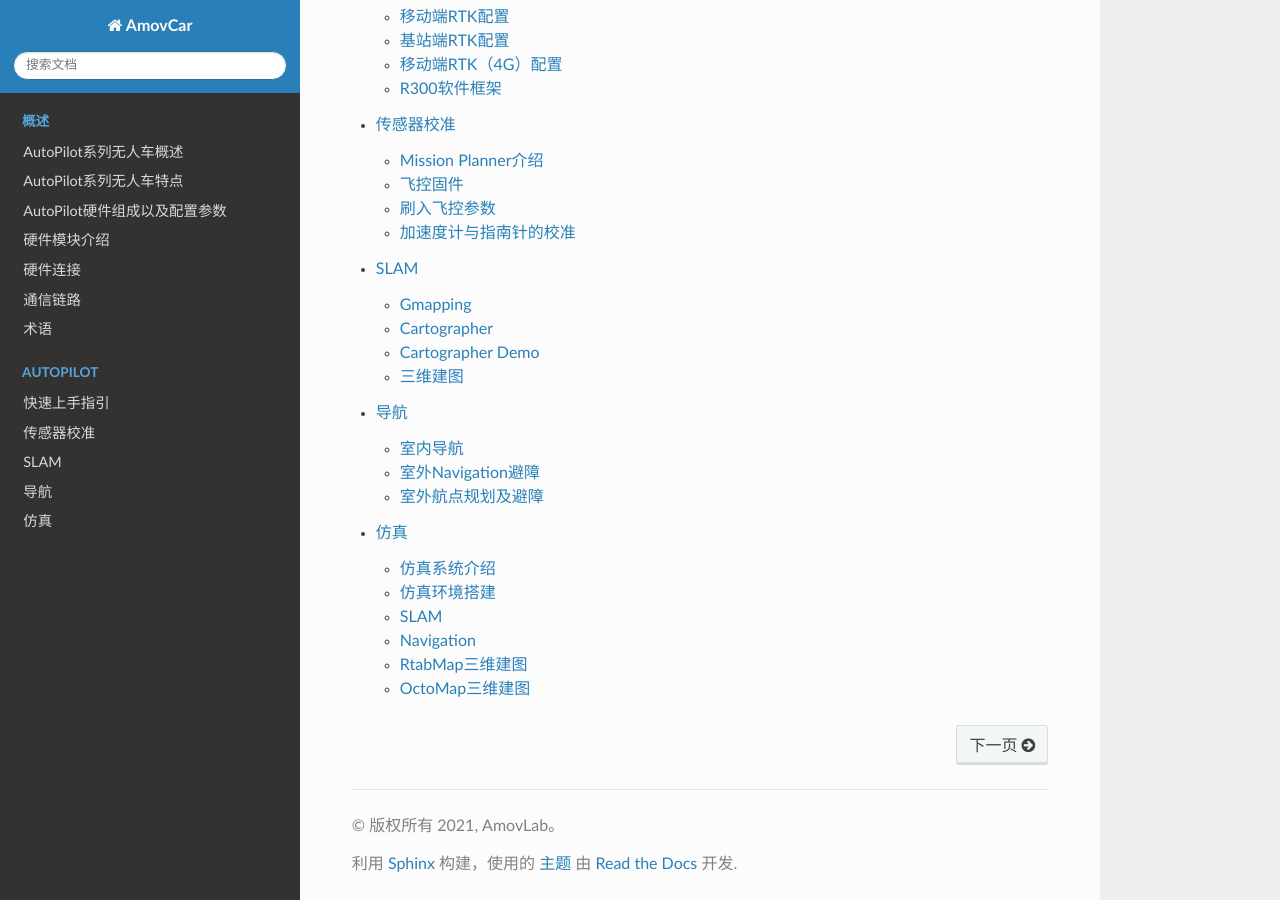
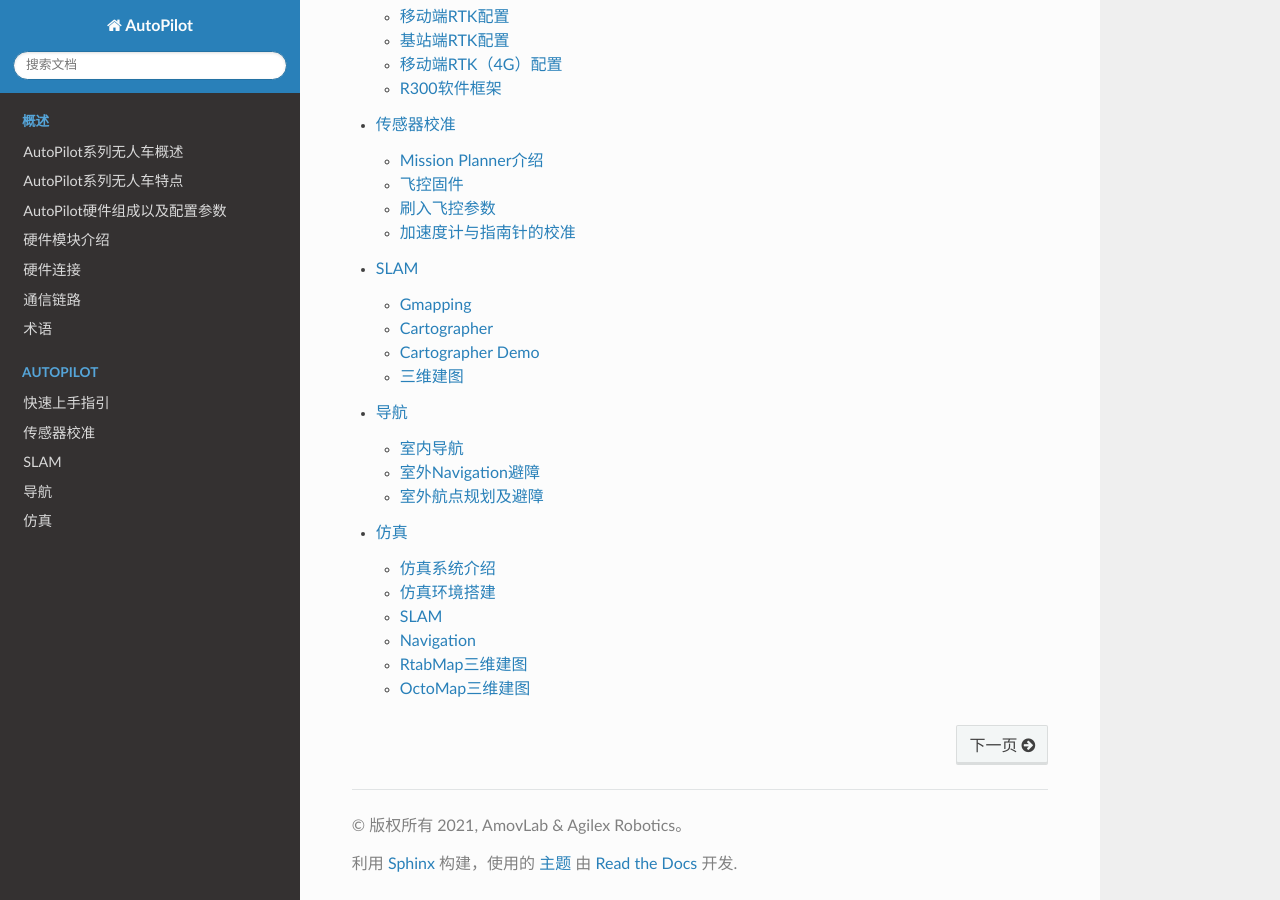
Before and after one commit to agilexrobotics/AutoPilot, a Sphinx documentation site: the page built from source/index.rst, in a window 1280 px wide and 900 px high, scrolled down 2201 px. Built offline with Sphinx 7.4.7 and the Read the Docs theme 2.0.0, drawn with Linux system fonts in a browser that asks for light colours.

Commit message:
fix the bug

```diff
--- a/source/conf.py
+++ b/source/conf.py
@@ -19,9 +19,9 @@
 
 # -- Project information -----------------------------------------------------
 
-project = 'AmovCar'
-copyright = '2021, AmovLab'
-author = 'AmovLab'
+project = 'AutoPilot'
+copyright = '2021, AmovLab & Agilex Robotics'
+author = 'Agilex Robotics'
 
 # The short X.Y version
 version = ''
@@ -102,7 +102,7 @@ html_static_path = ['ystatic']
 # -- Options for HTMLHelp output ---------------------------------------------
 
 # Output file base name for HTML help builder.
-htmlhelp_basename = 'AmovCardoc'
+htmlhelp_basename = 'AutoPilotdoc'
 
 
 # -- Options for LaTeX output ------------------------------------------------
```
